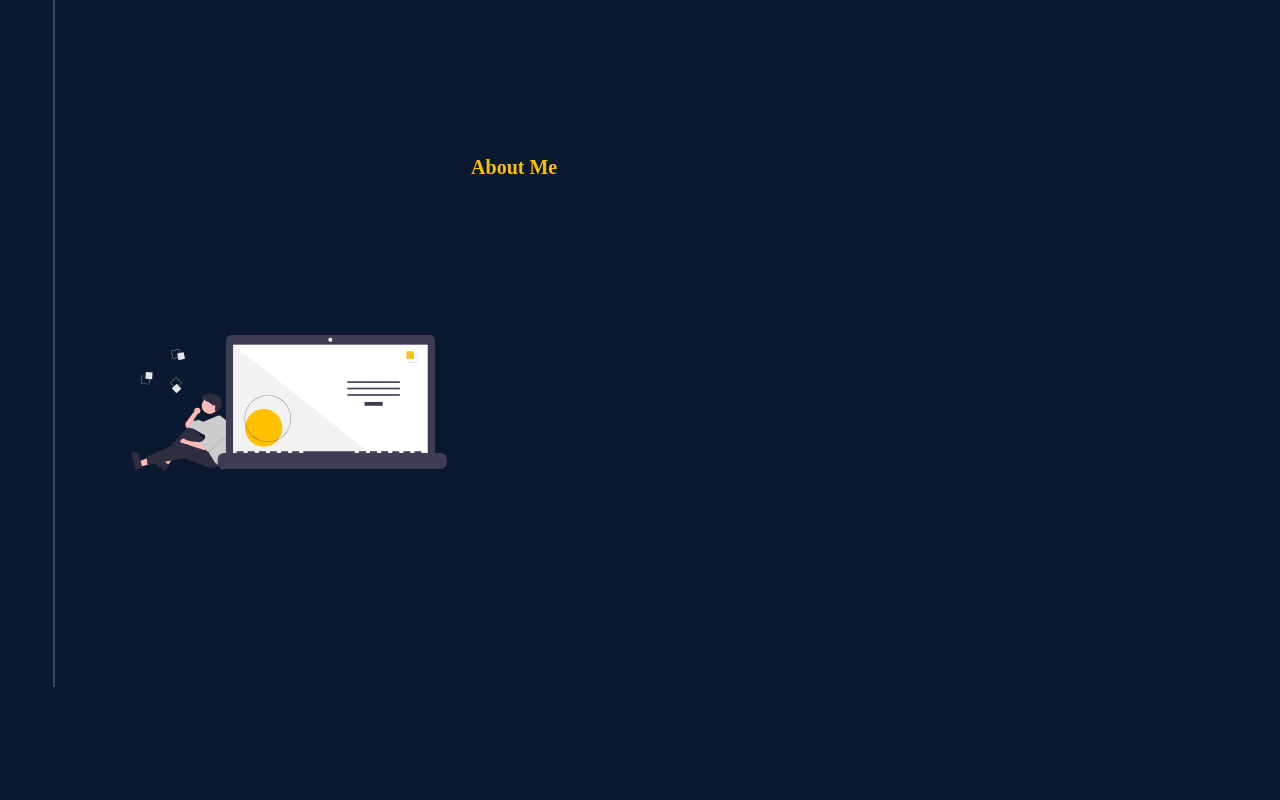
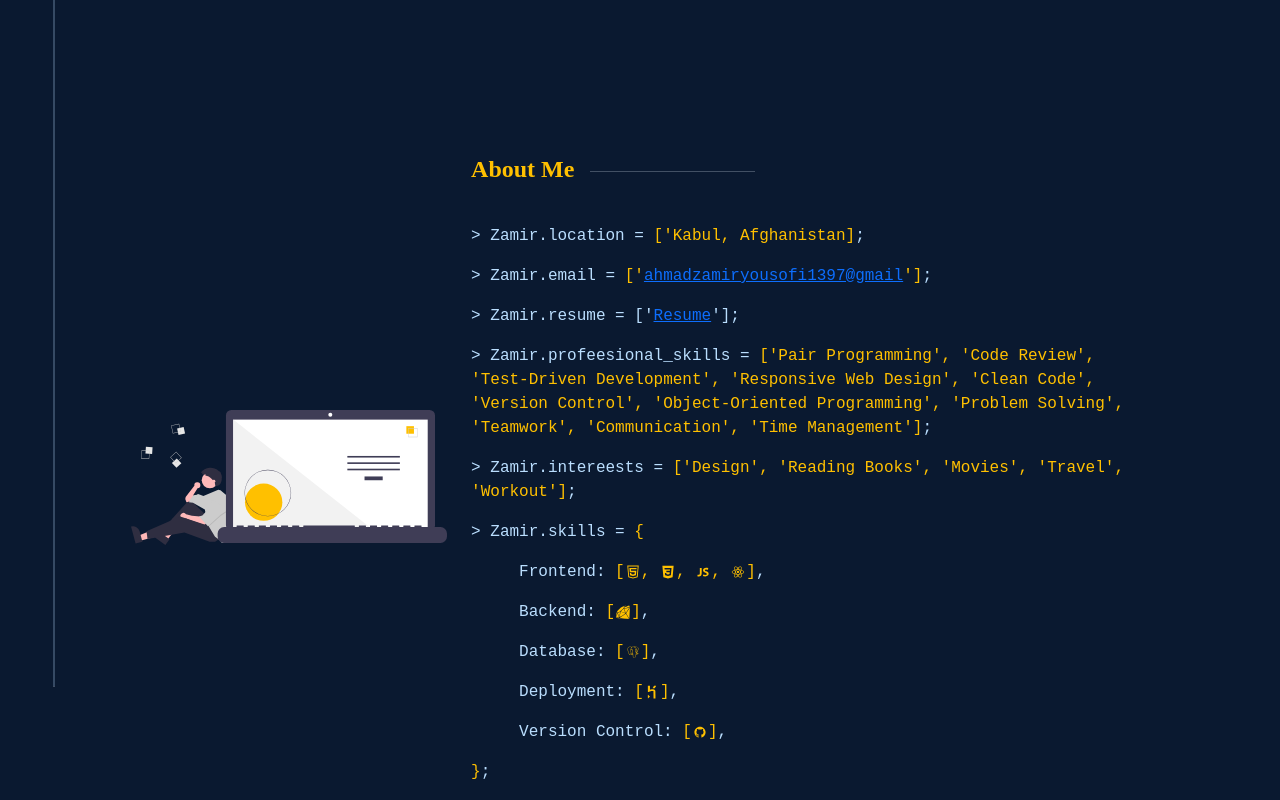
Before and after one commit to ahzamir/my-portfolio, a React (Create React App) app: page / in a window 1280 px wide. Shown: the part 613-1413 px from the top of the page. Before the commit the page ends 1312 px from the top, so only its background shows below. Built offline with nearby package versions, Linux system fonts and the light colour scheme; a web font is replaced by a local one.

Commit message:
add the about page content

```diff
--- a/src/components/pages/About.js
+++ b/src/components/pages/About.js
@@ -1,5 +1,15 @@
 import React from 'react';
 import aboutSvg from '../../assets/svgs/about-page.svg';
+// import skills icons
+import { AiOutlineHtml5 } from "react-icons/ai";
+import { DiCss3 } from "react-icons/di";
+import { DiJavascript1 } from "react-icons/di";
+import { DiReact } from "react-icons/di";
+import { DiRuby } from "react-icons/di";
+// import { DiRails } from "react-icons/di";
+import { DiPostgresql } from "react-icons/di";
+import { DiHeroku } from "react-icons/di";
+import { DiGithubBadge } from "react-icons/di";
 
 const About = () => (
     <section id="about" className="row m-0 pt-5 pb-5 h-100">
@@ -7,7 +17,37 @@ const About = () => (
             <img src={aboutSvg} alt="About" className="img-fluid" />
         </div>
         <div className="col-md-8">
-            <h2 className="secondary-color mb-4 fw-bold fs-5">About Me</h2>
+            <div className="d-flex mb-4">
+                <h2 className="secondary-color mb-3 fw-bold fs-4">About Me</h2>
+                <hr className="ms-3 w-25" />
+            </div>
+            <div>
+                <p>&gt; Zamir.location = <span className="secondary-color">['Kabul, Afghanistan]</span>;</p>
+            </div>
+            <div>
+                <p>&gt; Zamir.email = <span className="secondary-color">['<a href="mailto:ahmadzamiryousofi1397@gmail.com" target="_blank">ahmadzamiryousofi1397@gmail</a>']</span>;</p>
+            </div>
+            <div>
+                <p>&gt; Zamir.resume = <span>['<a href='https://drive.google.com/file/d/15K-DfNZOZJAPTowgqT5ptugnX96kt7yT/view?usp=sharing' target='_blank'>Resume</a>']</span>;</p>
+            </div>
+            <div>
+                <p>&gt; Zamir.profeesional_skills = <span className="secondary-color">['Pair Programming', 'Code Review', 'Test-Driven Development', 'Responsive Web Design', 'Clean Code', 'Version Control', 'Object-Oriented Programming', 'Problem Solving', 'Teamwork', 'Communication', 'Time Management']</span>;</p>
+            </div>
+            <div>
+                <p>&gt; Zamir.intereests = <span className="secondary-color">['Design', 'Reading Books', 'Movies', 'Travel', 'Workout']</span>;</p>
+            </div>
+            <div>
+                <p>&gt; Zamir.skills = <span className="secondary-color">{'{'}</span></p>
+                <div className="ms-5">
+                    <p>Frontend: <span className="secondary-color">[<i><AiOutlineHtml5 /></i>, <i><DiCss3 /></i>, <i><DiJavascript1 /></i>, <i><DiReact /></i>]</span>,</p>
+                    <p>Backend: <span className="secondary-color">[<i><DiRuby /></i>]</span>,</p>
+                    <p>Database: <span className="secondary-color">[<i><DiPostgresql /></i>]</span>,</p>
+                    <p>Deployment: <span className="secondary-color">[<i><DiHeroku /></i>]</span>,</p>
+                    <p>Version Control: <span className="secondary-color">[<i><DiGithubBadge /></i>]</span>,</p>
+                </div>
+                <p><span className="secondary-color">{'}'}</span>;</p>
+            </div>
+
         </div>
     </section>
 );
```
